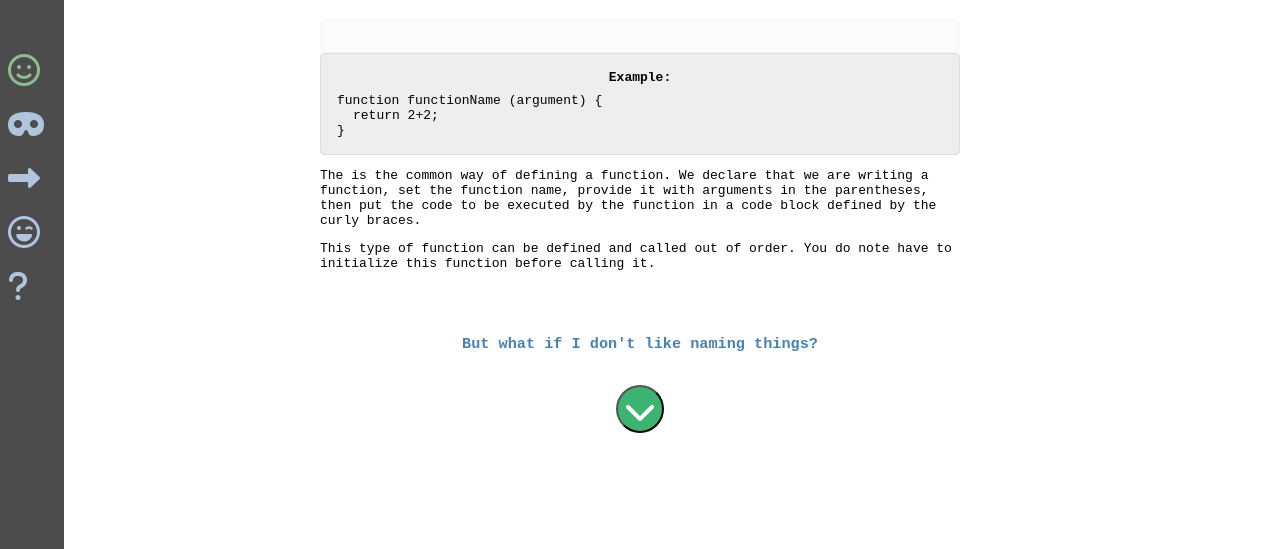
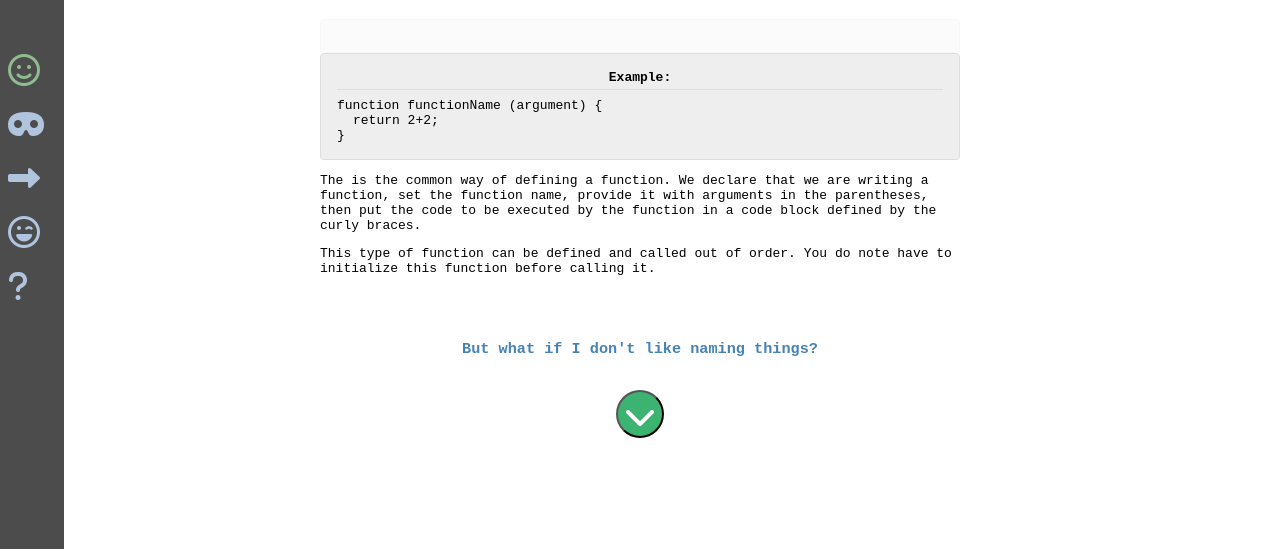
Before and after one commit to damewold/functions-explained, a plain HTML site: page index.html in a window 1280 px wide. Shown: the part 251-800 px from the top of the page. Drawn offline with Linux system fonts and the light colour scheme.

Commit message:
Updated example title style

```diff
--- a/style.css
+++ b/style.css
@@ -122,6 +122,8 @@ button:disabled {
   margin: 0 0 8px 0;
   text-align: center;
   font-weight: bold;
+  border-bottom: 1px solid #DDD;
+  padding-bottom: 4px;
 }
 
 .comment {
```
